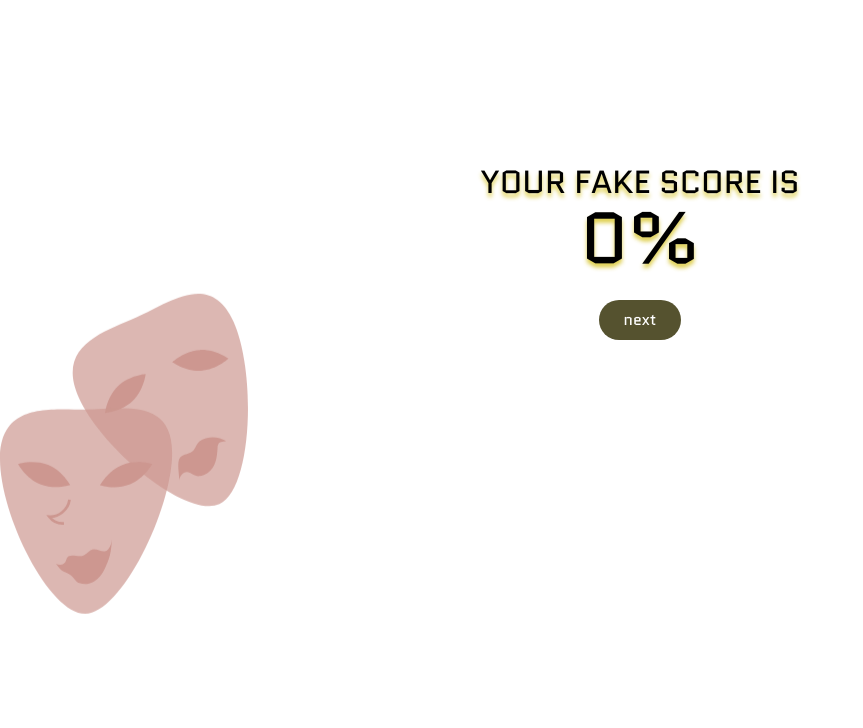
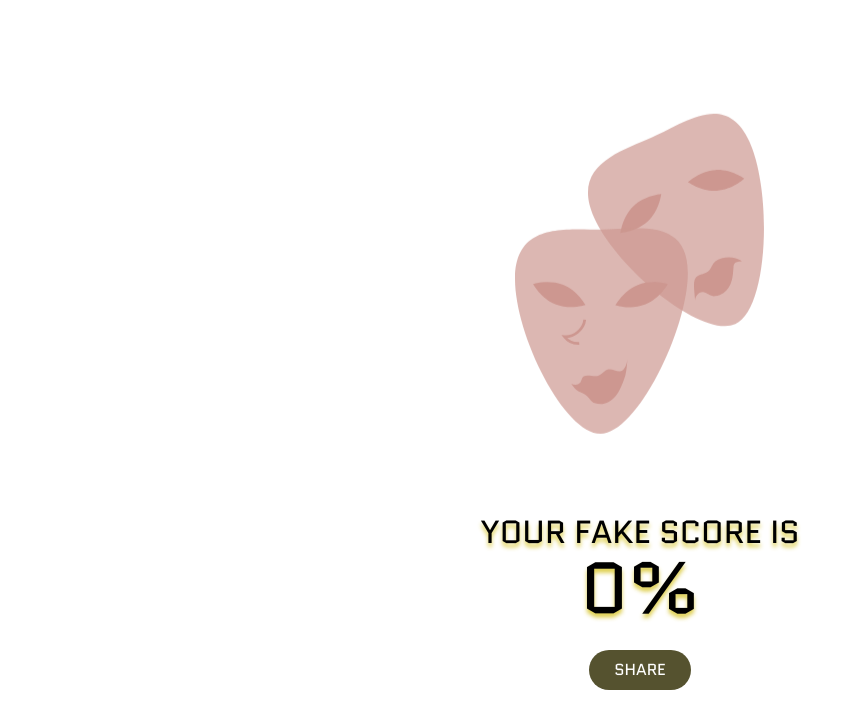
Before and after one commit to jwoa/fakescore, a React (Create React App) app: page /results in a window 1280 px wide. Shown: the top 728 px of the page, without its empty margins (0-863 px from the left). Built offline with nearby package versions, Linux system fonts and the light colour scheme.

Commit message:
Localstorage fixes

```diff
--- a/src/Screens/AddPhoto.js
+++ b/src/Screens/AddPhoto.js
@@ -26,8 +26,9 @@ const AddPhoto = ({ match }) => {
         reader.readAsDataURL(res);
         reader.onloadend = function() {
           var base64data = reader.result;
-          console.log(base64data);
+          // console.log(base64data);
           localStorage.setItem('uploadedPhoto', reader.result);
+          console.log("UPLOADED PHOTO:",localStorage.getItem('uploadedPhoto'));
         }
       })
 
--- a/src/Screens/AddSelfie.js
+++ b/src/Screens/AddSelfie.js
@@ -1,18 +1,19 @@
 import React, { useState } from 'react';
 import Camera from 'react-html5-camera-photo';
 import 'react-html5-camera-photo/build/css/index.css';
-import logo from '../fakescore-logo.svg';
+// import logo from '../fakescore-logo.svg';
 
 const AddSelfie = ({ match }) => {
   const [dataUri, setDataUri] = useState('');
 
-  console.log(localStorage.getItem('uploadedPhoto'))
+  console.log('UPLOADED PHOTO:', localStorage.getItem('uploadedPhoto'))
 
 
   function handleTakePhotoAnimationDone (dataUri) {
-    console.log('photo:', dataUri);
+    // console.log('photo:', dataUri);
     setDataUri(dataUri);
     localStorage.setItem('uploadedSelfie', dataUri);
+    console.log('UPLOADED SELFIE:', localStorage.getItem('uploadedSelfie'));
   }
 
   const isFullscreen = false;
@@ -20,7 +21,7 @@ const AddSelfie = ({ match }) => {
     <div className='grid mt-40'>
 
        <div className='flex-auto justify-items-center grid'>
-        <img src={logo} className="App-logo text-center" alt="logo" />
+        {/* <img src={logo} className="App-logo text-center" alt="logo" /> */}
 
           <h2 className=''>+ one selfie</h2>
           {
--- a/src/Screens/Home.js
+++ b/src/Screens/Home.js
@@ -1,9 +1,8 @@
-import React, { useState } from 'react';
+import React from 'react';
 import logo from '../fakescore-logo.svg'
 
-// localStorage.clear();
+const Home = ({ match }) => {
 
-const Home = ({ match }) => {
     return (
         <>
           <header className="App-header">
--- a/src/Screens/Processing.js
+++ b/src/Screens/Processing.js
@@ -1,6 +1,6 @@
 import React, {useEffect, useState} from 'react';
 import { useNavigate } from "react-router-dom";
-import axios from 'axios';
+// import axios from 'axios';
 import logo from '../fakescore-logo.svg'
 
 
@@ -8,9 +8,9 @@ const Processing = () => {
 
   let navigate = useNavigate();
 
-  const [compareResult, setCompareResult] = useState(null);
-  const [firstFace, setFirstFace] = useState(null);
-  const [secondFace, setSecondFace] = useState(null);
+  // const [compareResult, setCompareResult] = useState(null);
+  // const [firstFace, setFirstFace] = useState(null);
+  // const [secondFace, setSecondFace] = useState(null);
 
   function makeblob(b64Data, contentType, sliceSize) {
     contentType = contentType || '';
@@ -53,7 +53,7 @@ const Processing = () => {
 
     fetch("https://eastus.api.cognitive.microsoft.com/face/v1.0/detect", requestOptions)
           .then(response => response.json())
-          // .then(result => console.log("aaa",result[0]["faceId"]))
+          // .then(result => setFirstFace(result[0]["faceId"]))
           .then(result => localStorage.setItem("faceId1", result[0]["faceId"]))
           .then(secondRequest())
           .catch(error => console.log('error', error));
@@ -75,26 +75,30 @@ const Processing = () => {
 
     fetch("https://eastus.api.cognitive.microsoft.com/face/v1.0/detect", requestOptionsSelfie)
           .then(response => response.json())
-          // .then(result => console.log("sssid", result[0]["faceId"]))
+          // .then(result => setSecondFace(result[0]["faceId"]))
           .then(result => localStorage.setItem("faceId2", result[0]["faceId"]))
           .then(compare())
           .catch(error => console.log('error', error));
   }
   function compare() {
+    console.log("compare function running")
 
-    console.log("compare function running")
+    setTimeout(() => {
+      console.log('Okay now we go! (3 secs passed)')
+      console.log("firstFaceLS", localStorage.getItem("faceId1"))
+      console.log("secondFaceLS", localStorage.getItem("faceId2"))
 
       var myHeaders = new Headers();
         myHeaders.append("Ocp-Apim-Subscription-Key", "a620035df3924c32b8fcd3b7b48b30e5");
         myHeaders.append("Content-Type", "application/json");
-
-    // console.log("firstface", firstFace[0])
 
       // Compare Two Faces
       var raw = JSON.stringify({
         "faceId1": localStorage.getItem("faceId1"),
         "faceId2": localStorage.getItem("faceId2")
       });
+
+      console.log("raw", raw)
 
       var requestOptions = {
         method: 'POST',
@@ -106,26 +110,25 @@ const Processing = () => {
       fetch("https://eastus.api.cognitive.microsoft.com/face/v1.0/verify", requestOptions)
         .then(response => response.json())
         .then(result => localStorage.setItem("result", result["confidence"]))
-      // .then(result => setCompareResult(result)["confidence"])
         .catch(error => console.log('error', error));
 
 
-    // localStorage.setItem('Results', compareResult["confidence"]);
-    console.log("WE LIVE BABY")
+
+      setTimeout(() => {
+        console.log(localStorage.getItem('result'))
+        console.log("WE LIVE BABY");
         navigate('/results')
+
+      }, 2000)
+
+
+    }, 3000);
 
   }
 
   useEffect(() => {
-    // if (firstFace && secondFace) {
-    //   compare()
-    // }
+
     firstRequest()
-    // secondRequest()
-    // setTimeout(() => {
-    //   compare()
-    // }, 3000);
-
 
   }, []);
 
--- a/src/Screens/Results.js
+++ b/src/Screens/Results.js
@@ -1,29 +1,28 @@
-import React, { useState } from 'react';
-import Camera from 'react-html5-camera-photo';
+import React from 'react';
+// import Camera from 'react-html5-camera-photo';
 import 'react-html5-camera-photo/build/css/index.css';
 import logo from '../fakescore-logo.svg';
 
 const Results = ({ match }) => {
-  const [dataUri, setDataUri] = useState('');
 
-  const isFullscreen = false;
   return (
     <div className='grid mt-40'>
 
        <div className='flex-auto justify-items-center grid'>
+
+        <img src={logo} className="App-logo text-center" alt="logo" />
 
           <h3 className=''>YOUR FAKE SCORE IS</h3>
           <h1>{(Math.floor((localStorage.getItem('result') / 1) * 100))}%</h1>
 
           <a
                 className="button"
-                href="/processing"
+                href="https://google.com"
                 rel="noopener noreferrer"
               >
-                next
+                SHARE
               </a>
       </div>
-        <img src={logo} className="App-logo text-center" alt="logo" />
 
     </div>
   );
```
Lines whose indentation alone changed are shown as unchanged.
